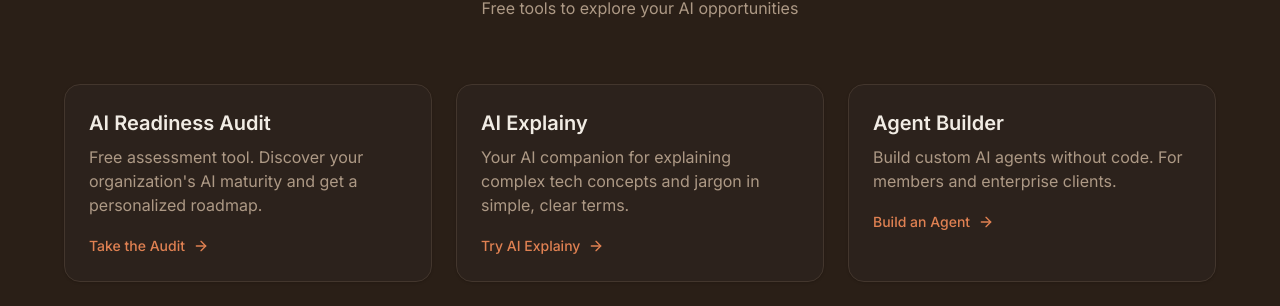
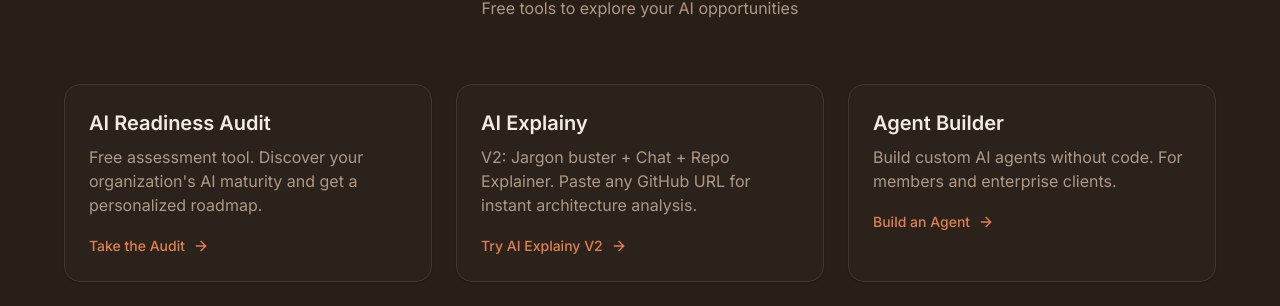
Before and after one commit to nas20two/nasyhub-v2, a Next.js app: page /ai in a window 1280 px wide. Shown: the part 1434-1740 px from the top of the page. Built offline with nearby package versions, Linux system fonts and the light colour scheme.

Commit message:
Update AI Explainy to V2 with Repo Explainer feature

```diff
--- a/src/app/ai/page.tsx
+++ b/src/app/ai/page.tsx
@@ -41,9 +41,9 @@ const tools = [
   },
   {
     title: "AI Explainy",
-    description: "Your AI companion for explaining complex tech concepts and jargon in simple, clear terms.",
-    url: "https://ai-assistant-clean.vercel.app",
-    cta: "Try AI Explainy",
+    description: "V2: Jargon buster + Chat + Repo Explainer. Paste any GitHub URL for instant architecture analysis.",
+    url: "https://ai-explainy-v2.vercel.app",
+    cta: "Try AI Explainy V2",
   },
   {
     title: "Agent Builder",
```
